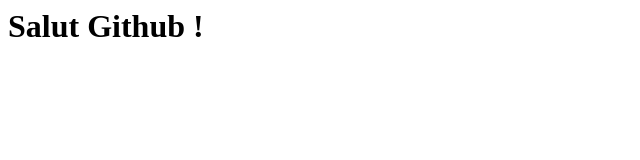
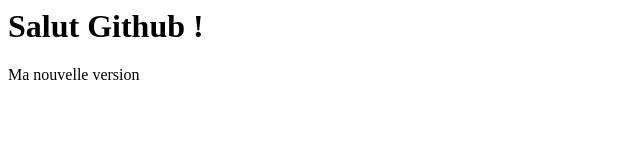
Before and after one commit to JeanneUnilim/uel106, a plain HTML site: page index.html in a window 1280 px wide. Shown: the whole page, without its empty margins (0-640 px from the left). Drawn offline with Linux system fonts and the light colour scheme.

Commit message:
Mise à jour index.html

```diff
--- a/index.html
+++ b/index.html
@@ -4,5 +4,6 @@
   </head>
   <body>
     <h1>Salut Github !</h1>
+    <p>Ma nouvelle version</p>
   </body>
 </html>
```
